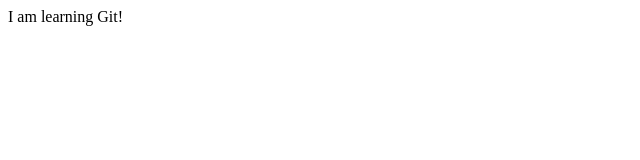
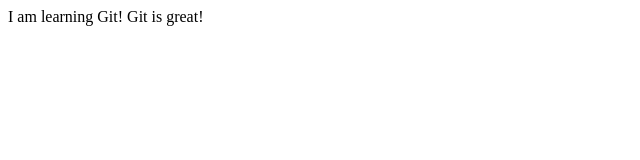
Before and after one commit to Johnson-69/centuries, a plain HTML site: page index.html in a window 1280 px wide. Shown: the full height of the page, 0-640 px from the left. Drawn offline with Linux system fonts and the light colour scheme.

Commit message:
Update index.html

```diff
--- a/index.html
+++ b/index.html
@@ -1,3 +1,4 @@
 <html>
     I am learning Git!
+    Git is great!
 </html>
```
